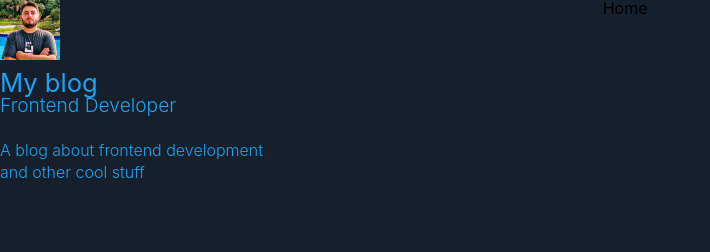
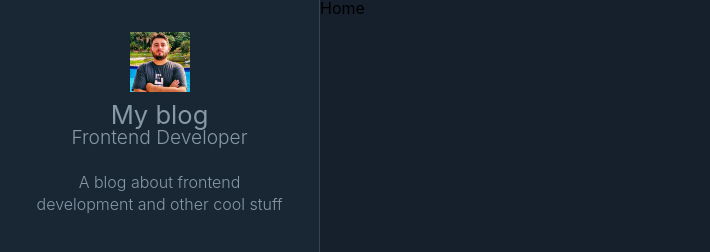
Before and after one commit to YuriGuilherme/gatsby-course, a Gatsby site: page / in a window 1280 px wide. Shown: the top 252 px of the page, without its empty margins (0-710 px from the left). Built offline with nearby package versions, Linux system fonts and the light colour scheme; Gatsby itself is replaced by a stand-in of ours.

Commit message:
feat(sidebar): add sidebar component

```diff
--- a/src/components/Layout/index.js
+++ b/src/components/Layout/index.js
@@ -2,7 +2,7 @@ import React from 'react'
 import PropTypes from 'prop-types'
 
 import GlobalStyles from "../../styles/global"
-import Profile from '../Profile'
+import Sidebar from '../Sidebar'
 
 import * as S from './styled'
 
@@ -10,9 +10,7 @@ const Layout = ({ children }) => {
   return (
     <S.LayoutWrapper>
         <GlobalStyles />
-        <aside>
-            <Profile />
-        </aside>
+        <Sidebar />
         <S.LayoutMain>{children}</S.LayoutMain>
     </S.LayoutWrapper>
   )
--- /dev/null
+++ b/src/components/Sidebar/index.js
@@ -0,0 +1,13 @@
+import React from 'react'
+
+import Profile from '../Profile'
+
+import * as S from './styled'
+
+const Sidebar = () => (
+    <S.SidebarWrapper>
+        <Profile />
+    </S.SidebarWrapper>
+)
+
+export default Sidebar
--- /dev/null
+++ b/src/components/Sidebar/styled.js
@@ -0,0 +1,15 @@
+import styled from 'styled-components'
+
+
+export const SidebarWrapper = styled.aside`
+    align-items: center;
+    border-right: 1px solid #38444d;
+    background: #192734;
+    display: flex;
+    flex-direction: column;
+    height: 100vh;
+    position: fixed;
+    padding: 2rem;
+    text-align: center;
+    width: 20rem;
+`
```
